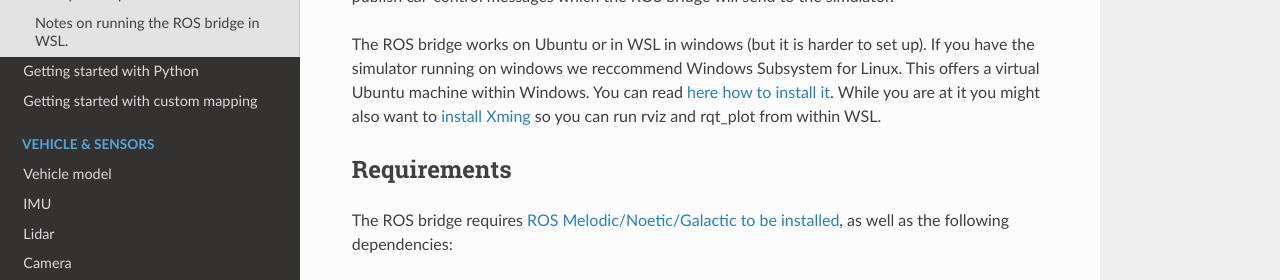
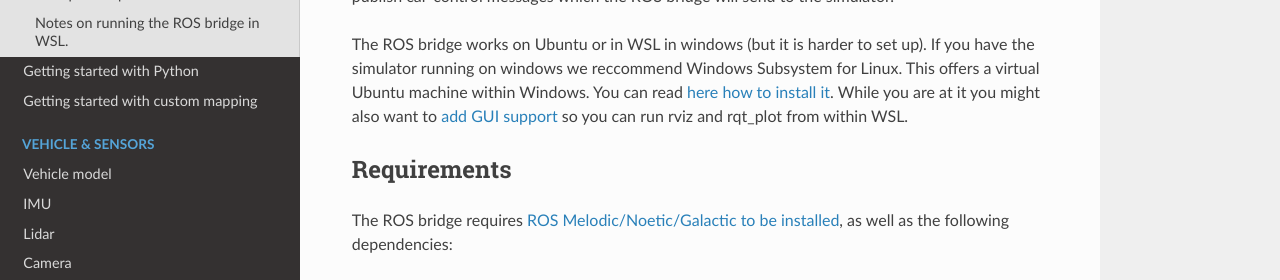
Before and after one commit to FS-Driverless/Formula-Student-Driverless-Simulator, an MkDocs documentation site: the page built from docs/getting-started-with-ros.md, in a window 1280 px wide and 900 px high. Shown: the part 247-527 px from the top of the window. Built offline with MkDocs 1.6.1, drawn with Linux system fonts in a browser that asks for light colours; nearby versions of some CDN libraries.

Commit message:
Update getting-started-with-ros.md
remove xming

```diff
--- a/docs/getting-started-with-ros.md
+++ b/docs/getting-started-with-ros.md
@@ -8,7 +8,7 @@
 If you have the simulator running on windows we reccommend Windows Subsystem for Linux.
 This offers a virtual Ubuntu machine within Windows.
 You can read [here how to install it](software-install-instructions.md).
-While you are at it you might also want to [install Xming](software-install-instructions.md) so you can run rviz and rqt_plot from within WSL.
+While you are at it you might also want to [add GUI support](software-install-instructions.md) so you can run rviz and rqt_plot from within WSL.
 
 ## Requirements
 
```
